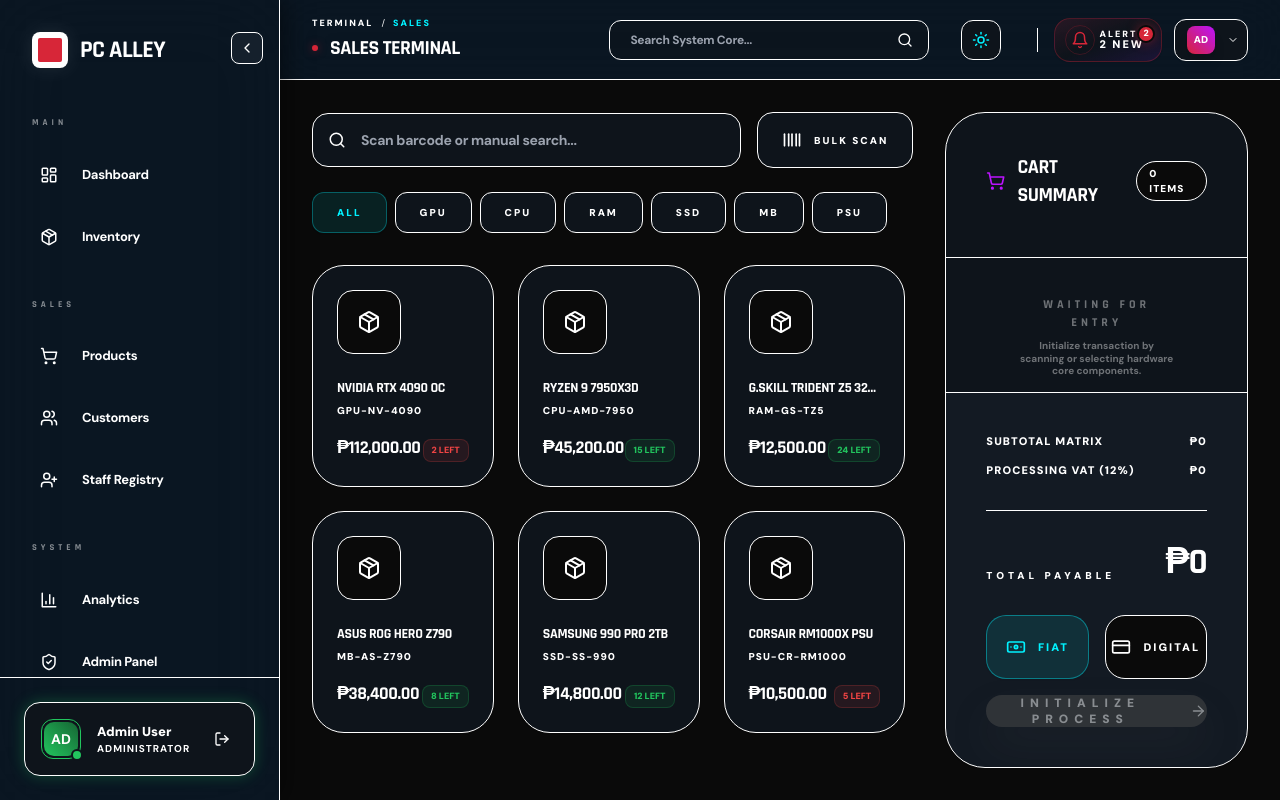
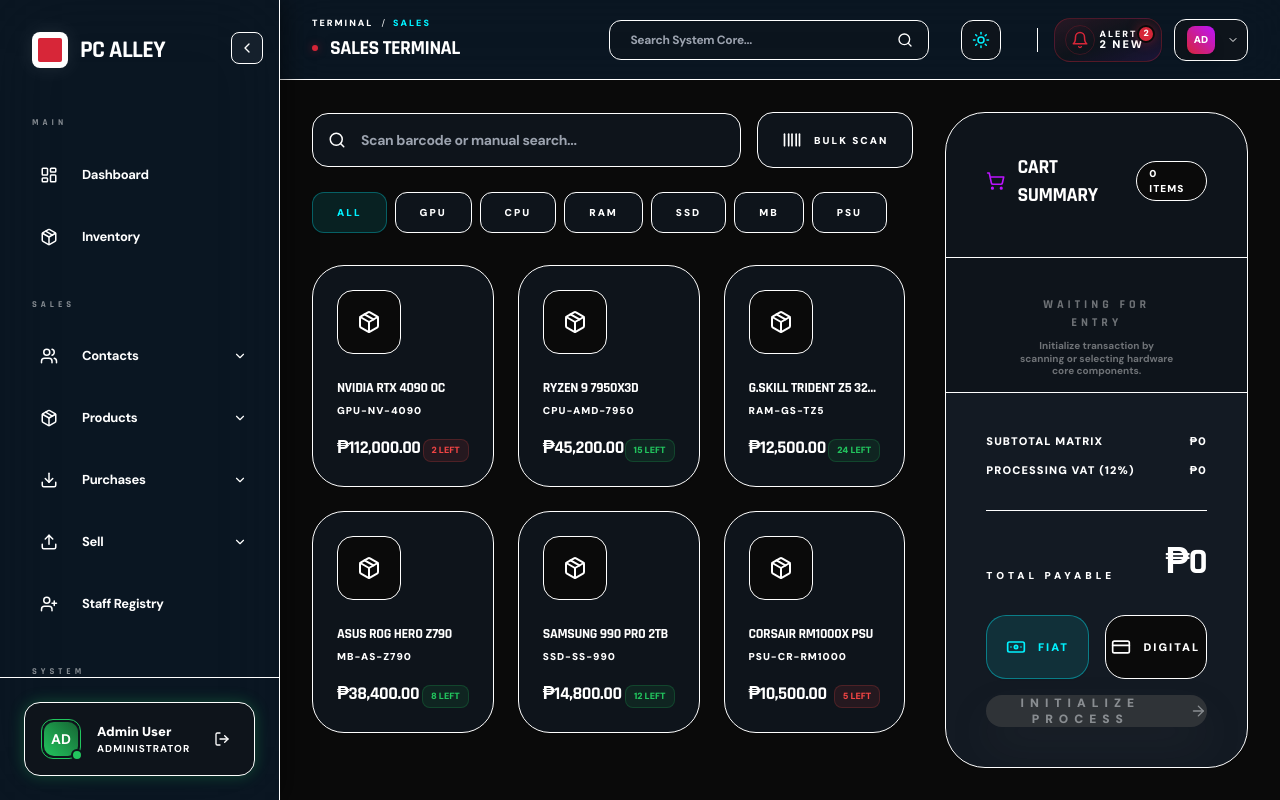
Before and after one commit to aylwardmercurio-tech/PC-ALLEY-Capstone-Project, a Next.js app in the folder frontend/: page /sales in a window 1280 px wide. Built offline with nearby package versions, Linux system fonts and the light colour scheme.

Commit message:
Update sidebar with nested submenus and dummy options

```diff
--- a/frontend/src/components/Sidebar.js
+++ b/frontend/src/components/Sidebar.js
@@ -14,7 +14,12 @@
   ShieldCheck,
   ChevronLeft,
   ChevronRight,
+  ChevronDown,
   Menu,
+  Download,
+  Upload,
+  ClipboardList,
+  Mail,
 } from "lucide-react";
 import { motion, AnimatePresence } from "framer-motion";
 import SettingsPanel from "./SettingsPanel";
@@ -25,6 +30,7 @@
 const Sidebar = () => {
   const pathname = usePathname();
   const [isSettingsOpen, setIsSettingsOpen] = useState(false);
+  const [openMenus, setOpenMenus] = useState({});
   const { isCollapsed, setIsCollapsed, isMobile, isSidebarOpen, setIsSidebarOpen } = useLayout();
   const [user, setUser] = useState(null);
   const personnelTitle = user?.role === "super_admin" ? "Personnel Registry" : "Staff Registry";
@@ -32,12 +38,36 @@
   const navItems = [
     { title: "Dashboard", icon: LayoutDashboard, path: "/dashboard", group: "MAIN" },
     { title: "Inventory", icon: Package, path: "/inventory", group: "MAIN" },
-    { title: "Products", icon: ShoppingCart, path: "/products", group: "SALES" },
-    { title: "Customers", icon: Users, path: "/customers", group: "SALES" },
+    { title: "Contacts", icon: Users, path: "#contacts", group: "SALES", subItems: [
+      { title: "Customers", path: "/customers" },
+      { title: "Customer Groups", path: "#dummy-groups" },
+      { title: "Import Contacts", path: "#dummy-import" }
+    ]},
+    { title: "Products", icon: Package, path: "#products", group: "SALES", subItems: [
+      { title: "List Products", path: "/products" },
+      { title: "Dummy Product Add", path: "#dummy-product-1" }
+    ]},
+    { title: "Purchases", icon: Download, path: "#purchases", group: "SALES", subItems: [
+      { title: "Dummy Purchase 1", path: "#dummy-purchase-1" }
+    ]},
+    { title: "Sell", icon: Upload, path: "#sell", group: "SALES", subItems: [
+      { title: "Dummy Sell 1", path: "#dummy-sell-1" }
+    ]},
     { title: personnelTitle, icon: UserPlus, path: "/staff", group: "SALES" },
     { title: "Analytics", icon: BarChart3, path: "/analytics", group: "SYSTEM" },
+    { title: "Reports", icon: ClipboardList, path: "#reports", group: "SYSTEM", subItems: [
+      { title: "Dummy Report 1", path: "#dummy-report-1" }
+    ]},
+    { title: "Notification Templates", icon: Mail, path: "#templates", group: "SYSTEM", subItems: [
+      { title: "Dummy Template 1", path: "#dummy-template-1" }
+    ]},
     { title: "Admin Panel", icon: ShieldCheck, path: "/admin", group: "SYSTEM" },
   ];
+
+  const toggleMenu = (title, e) => {
+    if (e) e.preventDefault();
+    setOpenMenus(prev => ({ ...prev, [title]: !prev[title] }));
+  };
 
   const menuGroups = ["MAIN", "SALES", "SYSTEM"];
 
@@ -159,11 +189,15 @@
                 {navItems
                   .filter((item) => item.group === group && isAllowed(item.path))
                   .map((item) => {
-                    const isActive = pathname === item.path;
+                    const isActive = pathname === item.path || (item.subItems && item.subItems.some(sub => sub.path === pathname));
+                    const isExpanded = openMenus[item.title];
+                    const ItemWrapper = item.subItems ? 'button' : Link;
+
                     return (
-                      <div key={item.path} className="relative">
-                        <Link
-                          href={item.path}
+                      <div key={item.title} className="relative">
+                        <ItemWrapper
+                          href={item.subItems ? undefined : item.path}
+                          onClick={item.subItems ? (e) => toggleMenu(item.title, e) : undefined}
                           className={`w-full group flex items-center gap-4 px-4 py-3 rounded-xl transition-all duration-300 relative ${
                             isActive
                               ? "bg-brand-surface text-main shadow-[inset_0_0_0_1px_rgba(0,0,0,0.05)]"
@@ -179,9 +213,17 @@
                           </div>
 
                           {(!isCollapsed || isMobile) && (
-                            <span className={`text-[13px] font-bold tracking-tight transition-all duration-300 ${isActive ? "text-main glow-text" : ""}`}>
-                              {item.title}
-                            </span>
+                            <div className="flex flex-1 items-center justify-between">
+                              <span className={`text-[13px] font-bold tracking-tight transition-all duration-300 ${isActive ? "text-main glow-text" : ""}`}>
+                                {item.title}
+                              </span>
+                              {item.subItems && (
+                                <ChevronDown
+                                  size={14}
+                                  className={`transition-transform duration-300 ${isExpanded ? "rotate-180" : ""}`}
+                                />
+                              )}
+                            </div>
                           )}
 
                           {isActive && !isCollapsed && !isMobile && (
@@ -190,7 +232,32 @@
                               className="absolute left-0 w-[2px] h-6 bg-brand-crimson rounded-r-full shadow-[0_0_8px_#D72638]"
                             />
                           )}
-                        </Link>
+                        </ItemWrapper>
+
+                        <AnimatePresence>
+                          {item.subItems && isExpanded && (!isCollapsed || isMobile) && (
+                            <motion.div
+                              initial={{ height: 0, opacity: 0 }}
+                              animate={{ height: "auto", opacity: 1 }}
+                              exit={{ height: 0, opacity: 0 }}
+                              className="overflow-hidden"
+                            >
+                              <div className="pl-14 pr-4 py-2 space-y-1">
+                                {item.subItems.map((sub, idx) => (
+                                  <Link
+                                    key={idx}
+                                    href={sub.path}
+                                    className={`block py-2 text-[12px] font-medium transition-colors ${
+                                      pathname === sub.path ? "text-brand-crimson" : "text-muted hover:text-main"
+                                    }`}
+                                  >
+                                    {sub.title}
+                                  </Link>
+                                ))}
+                              </div>
+                            </motion.div>
+                          )}
+                        </AnimatePresence>
                       </div>
                     );
                   })}
```
